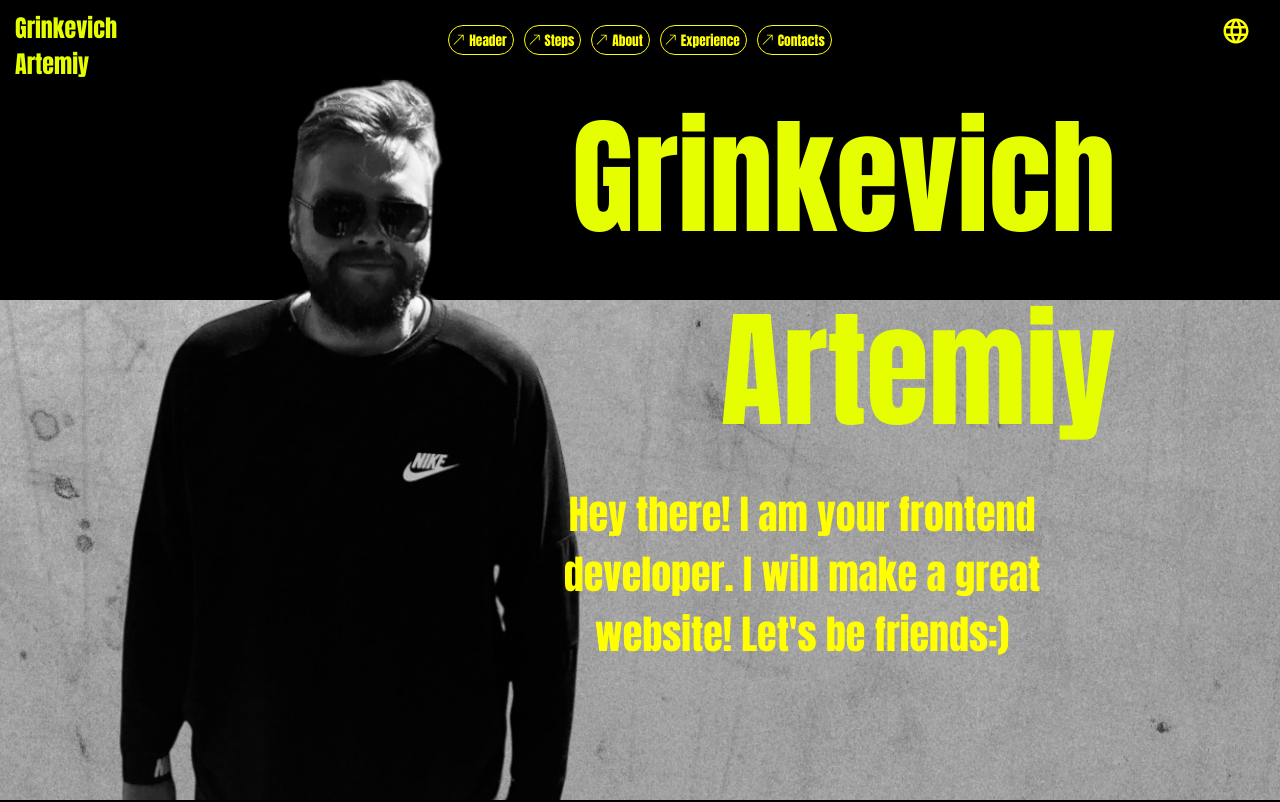
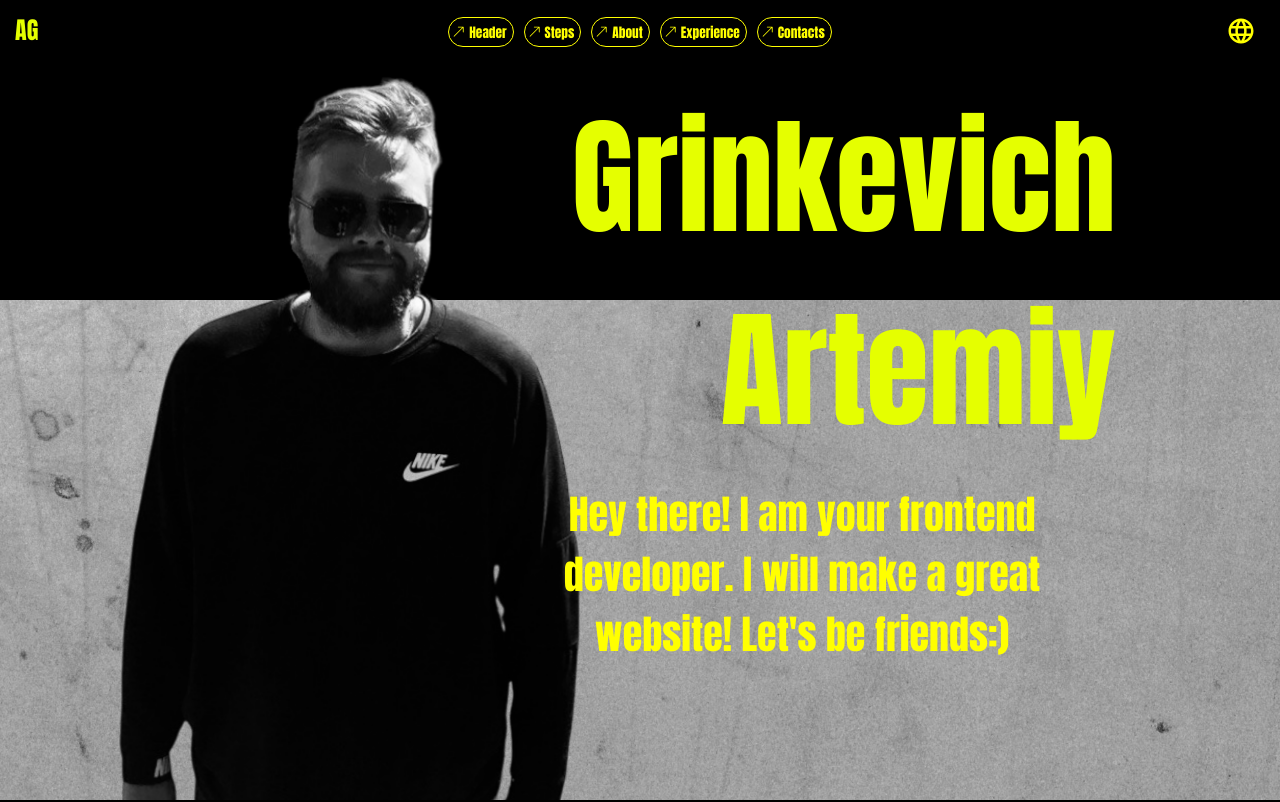
Before and after one commit to ArtemiyGrinkevich/my-website, a React (Create React App) app: page / in a window 1280 px wide. Shown: the top 802 px of the page. Built offline with nearby package versions, Linux system fonts and the light colour scheme.

Commit message:
media fix

```diff
--- a/public/locales/en/translation.json
+++ b/public/locales/en/translation.json
@@ -7,6 +7,12 @@
     "myHeaderAbout":"About",
     "myHeaderExperience":"Experience",
     "myHeaderContacts":"Contacts",
+
+    "burger_header":"Header",
+    "burger_steps":"Steps",
+    "burger_about":"About me",
+    "burger_experience":"Experience",
+    "burger_contact":"Contact me",
 
     "timeGoAway": "Let's be friends! Time goes away: ",
     "head1": "Artemiy ",
--- a/public/locales/ru/translation.json
+++ b/public/locales/ru/translation.json
@@ -4,6 +4,12 @@
     "myHeaderAbout":"Обо мне",
     "myHeaderExperience":"Опыт",
     "myHeaderContacts":"Контакты",
+
+    "burger_header":"Старт",
+    "burger_steps":"Шаги",
+    "burger_about":"Обо мне",
+    "burger_experience":"Опыт",
+    "burger_contact":"Связаться",
 
     "timeGoAway": " Го дружить! Время уходит: ",
     "head1":"Артемий ",
--- a/src/components/Burger/Burger.jsx
+++ b/src/components/Burger/Burger.jsx
@@ -1,6 +1,7 @@
 import React, {useState} from 'react'
 import  './Burger.css';
 import { useNavigate } from 'react-router-dom'
+import {  useTranslation } from 'react-i18next';
 const Burger = () => {
   const [isOpen, setIsOpen] = useState(false);
 
@@ -23,7 +24,7 @@ const Burger = () => {
       closeBurger();
     }
   };
-
+  const {t,i18n} = useTranslation()
   return (
     <div className="burger_wrapper">
 <div className={`burger_container ${isOpen ? 'open' : 'close'}`}>
@@ -33,11 +34,11 @@ const Burger = () => {
             <span className='burger_span'></span>
           </button>
     <div className='burger'>
-            <p className='burger_p' onClick={() => scrollTo('head')}>Header</p>
-            <p className='burger_p' onClick={() => scrollTo('steps')}>Steps</p>
-            <p className='burger_p' onClick={() => scrollTo('about')}>About me</p>
-            <p className='burger_p' onClick={() => scrollTo('experience')}>Experience</p>
-            <p className='burger_p' onClick={() => scrollTo('contacts')}>Contact me</p>
+            <p className='burger_p' onClick={() => scrollTo('head')}>{t('burger_header')}</p>
+            <p className='burger_p' onClick={() => scrollTo('steps')}>{t('burger_steps')}</p>
+            <p className='burger_p' onClick={() => scrollTo('about')}>{t('burger_about')}</p>
+            <p className='burger_p' onClick={() => scrollTo('experience')}>{t('burger_experience')}</p>
+            <p className='burger_p' onClick={() => scrollTo('contacts')}>{t('burger_contact')}</p>
 
           </div>
 
--- a/src/components/ChangeLanguage/ChangeLanguage.module.css
+++ b/src/components/ChangeLanguage/ChangeLanguage.module.css
@@ -10,16 +10,16 @@
 .language_container {
     position: absolute;
     top: 0;
-    left: -15px;
+    left: -10px;
 }
 
 .language {
     position: absolute;
     top: 2.5rem;
-    left: -1rem;
+    left: -20px;
     display: flex;
     flex-direction: column;
-    width: 72px;
+    width: 70px;
     transition: transform .5s, visibility .5s;
     z-index: 3;
 }
@@ -83,46 +83,4 @@
     .language_wrapper{
         display: none;
     }
-    /* .language_button {
-        color: white;
-
-    }
-    .language_container {
-
-        top: 0;
-        left: 15px;
-    }
-    .language_wrapper {
-        position: fixed;
-        top: 15px;
-        left: -40px;
-        z-index: 5;
-    }
-    .language {
-        left: 0;
-    }
-    .language_container.open .language_p:nth-child(1) {
-        transform: translateX(-100%);
-        visibility: visible;
-        transition-delay: 0.2s;
-    }
-
-    .language_container.open .language_p:nth-child(2) {
-        transform: translateX(-100%);
-        visibility: visible;
-        transition-delay: 0.4s;
-    }
-
-    .language_container.open .language_p:nth-child(3) {
-        transform: translateX(-100%);
-        visibility: visible;
-        transition-delay: 0.6s;
-    }
-
-    .language_container.open .language {
-        transform: translateX(-100%);
-        visibility: visible;
-    }
-
- */
 }
--- a/src/components/Head/Head.jsx
+++ b/src/components/Head/Head.jsx
@@ -7,6 +7,7 @@ import Burger from '../Burger/Burger'
 import {  useTranslation } from 'react-i18next';
 import '../../i18n'
 import ChangeLanguage from '../ChangeLanguage/ChangeLanguage';
+import MyHeader from '../myHeader/MyHeader';
 
 const textAnimation = {
   hidden:{
--- a/src/components/Head/Head.module.css
+++ b/src/components/Head/Head.module.css
@@ -7,6 +7,13 @@
  height: 100vh;
  display: flex;
  flex-direction: column;
+}
+.lang{
+
+  height: 40px;
+  color: yellow;
+  font-size: 30px;
+  position: sticky;
 }
  .hello{
   color: yellow;
--- a/src/components/myHeader/MyHeader.jsx
+++ b/src/components/myHeader/MyHeader.jsx
@@ -5,6 +5,7 @@ import {MButton} from '../myButton/myButton';
 import {  useTranslation } from 'react-i18next';
 import '../../i18n'
 import ChangeLanguage from '../ChangeLanguage/ChangeLanguage';
+import {motion} from 'framer-motion'
 
 const MyHeader = ({id}) => {
     const {t,i18n} = useTranslation()
@@ -24,14 +25,29 @@ const MyHeader = ({id}) => {
       i18n.changeLanguage(lang);
 
     };
+    const textAnimation = {
+      hidden:{
+        x: -100,
+        opacity: 0
+      },
+      visible: custom=>({
+        x: 0,
+        opacity: 1,
+        transition: {delay : custom * 0.3}
+      })
+    }
   return (
-    <div id={id} className={classes.header_container}>
+    <motion.div
+    initial='hidden'
+      whileInView='visible'
+      viewport={{amount:0.9}}
+    id={id} className={classes.header_container}>
         <div onClick={() => scrollTo('head')} className={classes.name}>
-          <div  className={classes.nameG}>{t('head2')} </div>
-          <div  className={classes.nameA}>{t('head1')}</div>
+
+          <div  className={classes.nameAG}>AG</div>
           <div className={classes.lang}>
-          <div className={classes.langEN} onClick={() => changeLanguage('en')}>EN</div>
-          <div className={classes.langRU} onClick={() => changeLanguage('ru')}>RU</div>
+          <motion.div custom={1} variants={textAnimation} className={classes.langEN} onClick={() => changeLanguage('en')}>EN</motion.div>
+          <motion.div custom={1} variants={textAnimation} className={classes.langRU} onClick={() => changeLanguage('ru')}>RU</motion.div>
           </div>
 
 
@@ -46,7 +62,7 @@ const MyHeader = ({id}) => {
             <MButton style={{color:'yellow',border:'1px solid yellow',borderRadius:'30px'}}  onClick={() => scrollTo('contacts')}>{t('myHeaderContacts')}</MButton>
           </div>
         </div>
-    </div>
+    </motion.div>
   )
 }
 
--- a/src/components/myHeader/MyHeader.module.css
+++ b/src/components/myHeader/MyHeader.module.css
@@ -6,7 +6,7 @@
     left: 0;
     top: 0;
     right: 0;
-    height: 5rem;
+    /* height: 60; */
     background: rgba(0, 0, 0, 0.792);
     z-index: 5;
 
@@ -15,11 +15,12 @@
     display: flex;
     justify-content: center;
     align-items: center;
-    height: 5rem;
+    height: 4rem;
 
 }
 .lang{
     display: flex;
+    /* flex-direction: column; */
     height: 40px;
     align-items: center;
     gap: 1.5rem;
@@ -46,14 +47,13 @@
     z-index: 6;
     font-size: 1.5rem;
 }
-.nameA{
+.nameAG{
     display: flex;
   justify-content: start;
+  align-items: center;
+  height: 40px;
 }
-.nameG{
-    display: flex;
-  justify-content: start;
-}
+
 .langEN{
     display: flex;
     justify-content: center;
@@ -61,6 +61,8 @@
     padding: 5px;
     border: 1px solid;
     border-radius: 10px;
+
+    width: 30px;
 }
 .langRU{
     display: flex;
@@ -69,26 +71,25 @@
     padding: 5px;
     border: 1px solid;
     border-radius: 10px;
+
+    width: 30px;
 }
 
 @media (max-width:800px) {
-    /* .header_container{
-        display: none;
-    } */
+
     .header_navigation{
         display: none;
     }
     .header{
         z-index: 2;
         height: 60px;
+
+        background: none;
     }
     .name{
         color: rgba(255, 255, 255, 0.852);
     }
-    .nameA{
-        display: none;
-    }
-    .nameG{
+    .nameAG{
         display: none;
     }
     .langEN{
@@ -104,20 +105,5 @@
         color: yellow;
     }
 
-    /* .name{
-        top: 0;
-        left: 0;
-        display: flex;
-        width: 100%;
-        flex-direction: column;
-        margin-top: 10px;
-    }
-    .nameA{
-        display: flex;
-        justify-content: center;
-    }
-    .nameG{
-        display: flex;
-        justify-content: center;
-    } */
+
 }
```
